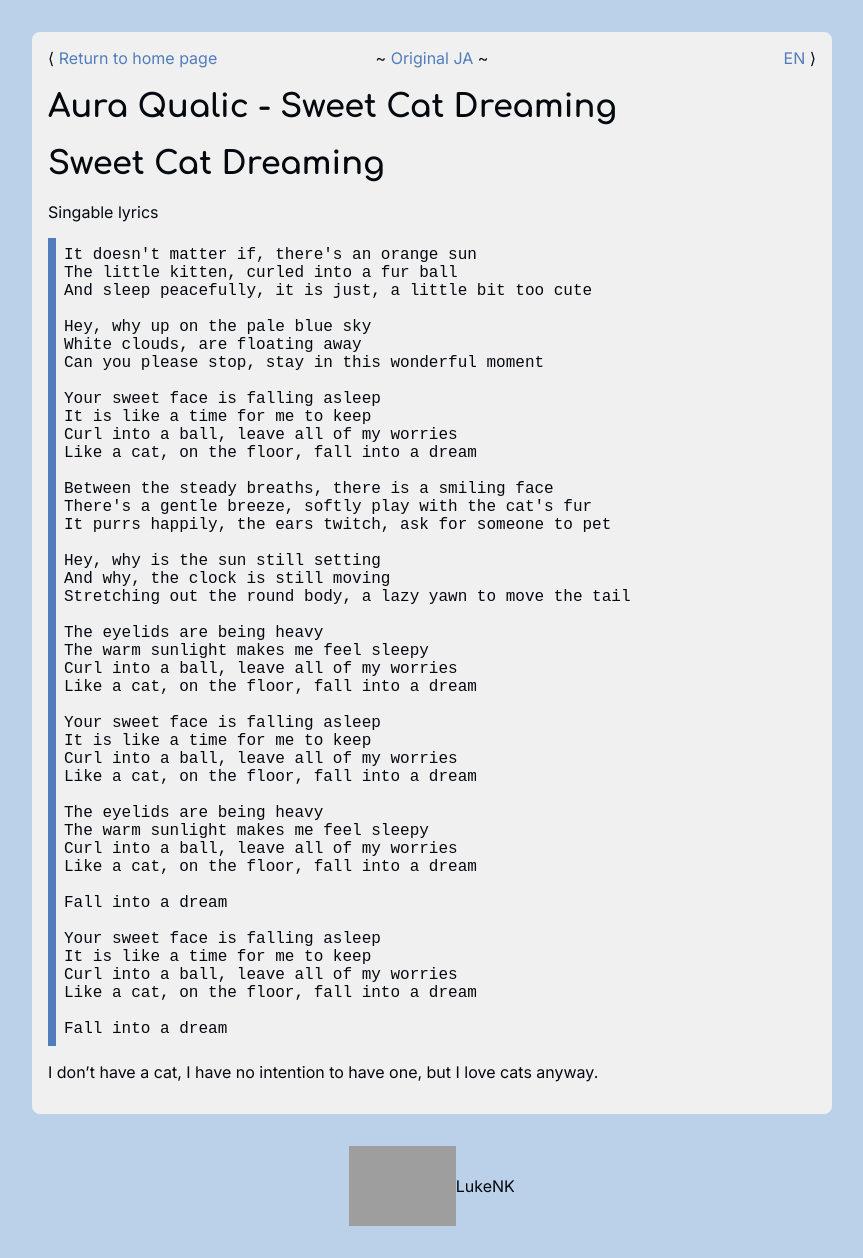
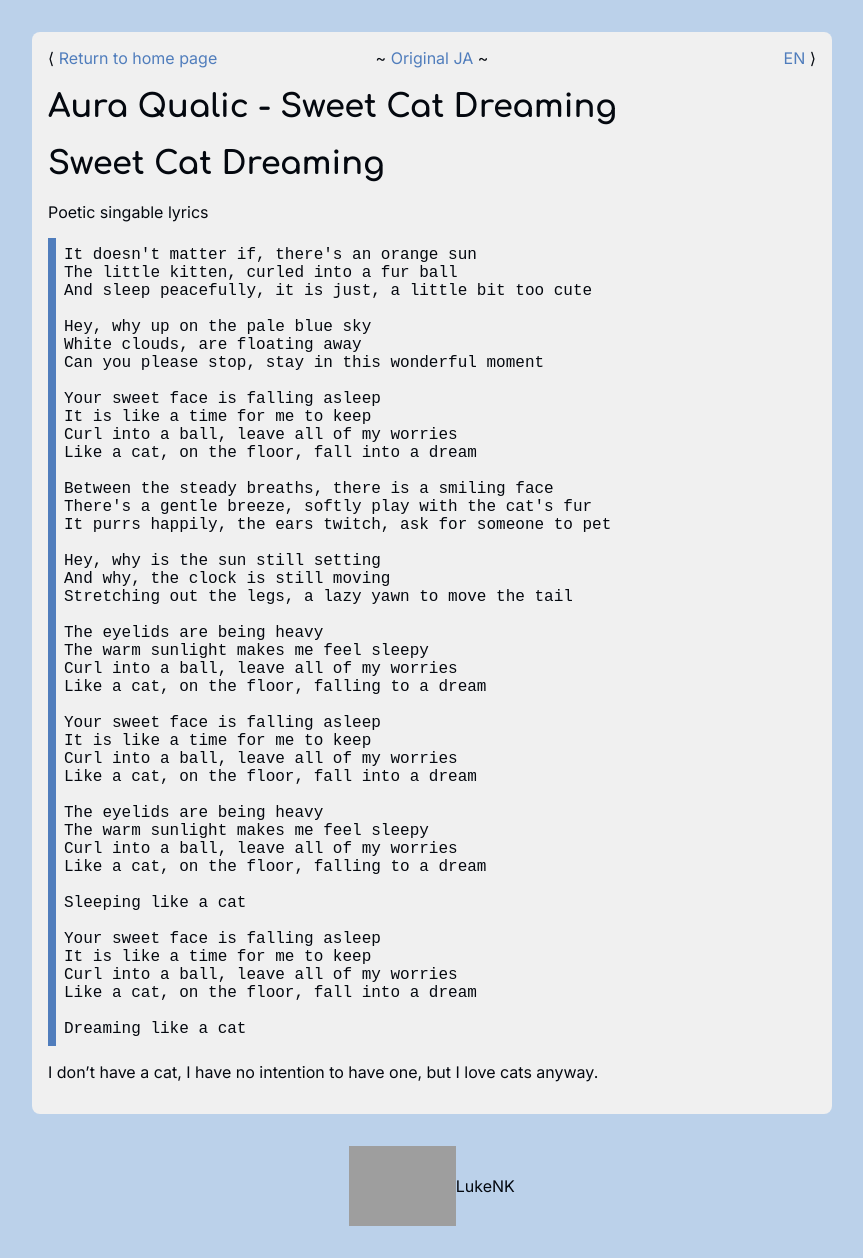
Before and after one commit to LukeNK/lyricstranslate, a Jekyll site: the page built from translations/Aura Qualic - Sweet Cat Dreaming.md, in a window 1280 px wide. Shown: the whole page, without its empty margins (208-1071 px from the left). Built offline with Jekyll 4.4.1, drawn with Linux system fonts in a browser that asks for light colours; our own code applies the rules of GitHub Pages for plain Markdown files.

Commit message:
Sweet Cat Dreaming adjust lyrics

````diff
--- a/translations/Aura Qualic - Sweet Cat Dreaming.md
+++ b/translations/Aura Qualic - Sweet Cat Dreaming.md
@@ -4,7 +4,7 @@ trans:
     en: https://lyricstranslate.com/en/aura-qualic-sweet-cat-dreaming-english
 ---
 # Sweet Cat Dreaming
-Singable lyrics
+Poetic singable lyrics
 ```
 It doesn't matter if, there's an orange sun
 The little kitten, curled into a fur ball
@@ -25,12 +25,12 @@ It purrs happily, the ears twitch, ask for someone to pet
 
 Hey, why is the sun still setting
 And why, the clock is still moving
-Stretching out the round body, a lazy yawn to move the tail
+Stretching out the legs, a lazy yawn to move the tail
 
 The eyelids are being heavy
 The warm sunlight makes me feel sleepy
 Curl into a ball, leave all of my worries
-Like a cat, on the floor, fall into a dream
+Like a cat, on the floor, falling to a dream
 
 Your sweet face is falling asleep
 It is like a time for me to keep
@@ -40,16 +40,16 @@ Like a cat, on the floor, fall into a dream
 The eyelids are being heavy
 The warm sunlight makes me feel sleepy
 Curl into a ball, leave all of my worries
-Like a cat, on the floor, fall into a dream
+Like a cat, on the floor, falling to a dream
 
-Fall into a dream
+Sleeping like a cat
 
 Your sweet face is falling asleep
 It is like a time for me to keep
 Curl into a ball, leave all of my worries
 Like a cat, on the floor, fall into a dream
 
-Fall into a dream
+Dreaming like a cat
 ```
 
 I don't have a cat, I have no intention to have one, but I love cats anyway.
````
